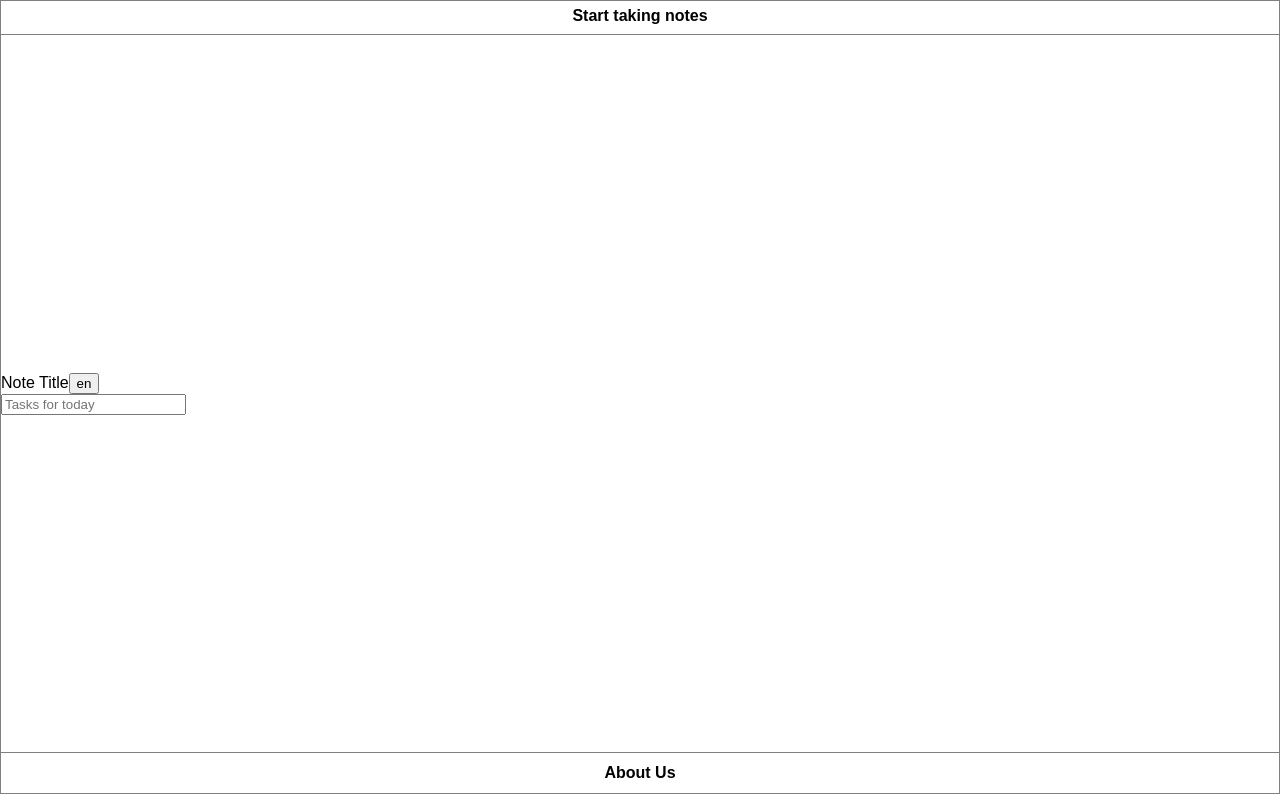
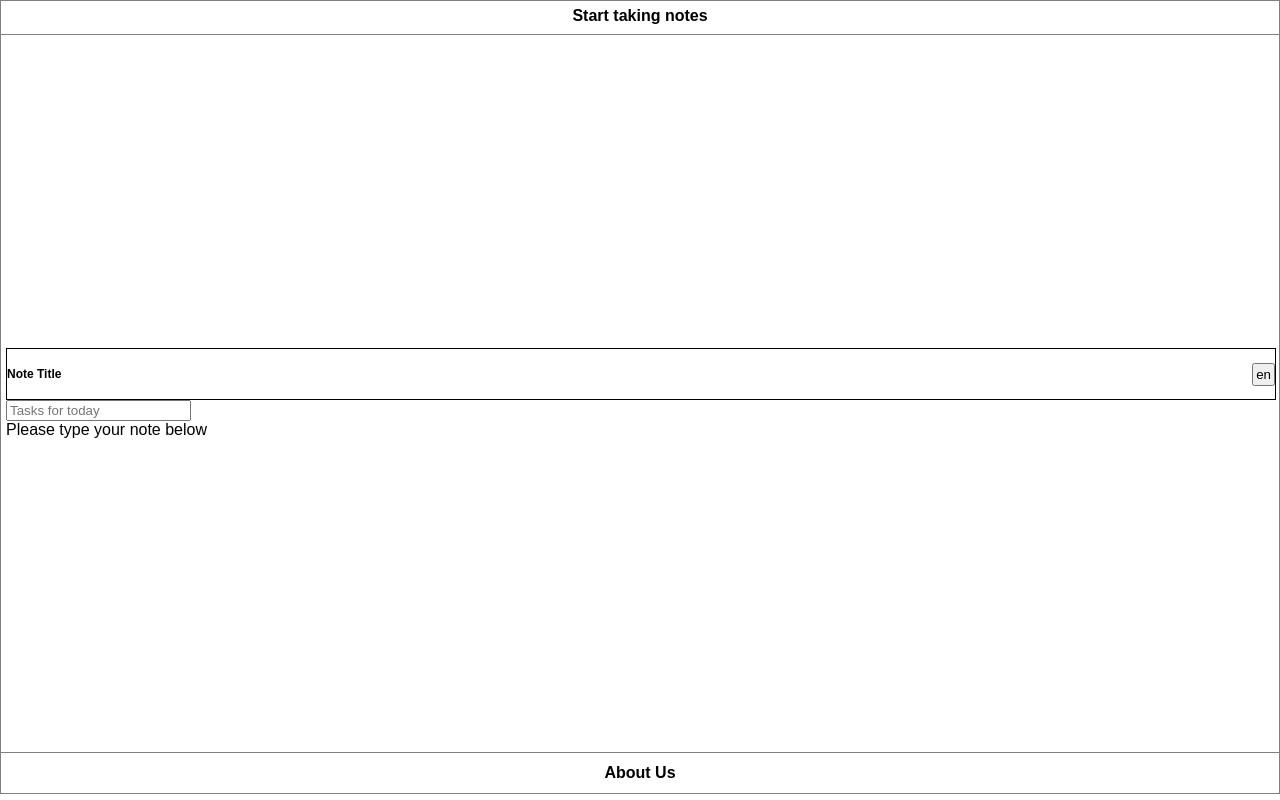
Before and after one commit to arpitajain0811/ReactNotesApp, a React (Create React App) app: page / in a window 1280 px wide. Built offline with nearby package versions, Linux system fonts and the light colour scheme.

Commit message:
Added some css for body component

```diff
--- a/src/body.css
+++ b/src/body.css
@@ -1,3 +1,16 @@
-.Body{
+.Note-title{
+    font-size: 12px;
+    width: 100%;
+    height:50px;
+    border:1px solid black;
+    display: flex;
+    justify-content: space-between;
+    align-items: center;
 
 }
+button{
+    padding:2px;
+}
+.Body{
+    padding:5px;
+}
--- a/src/body.jsx
+++ b/src/body.jsx
@@ -4,13 +4,15 @@ import './body.css';
 const body = () => (
   <div className="Body">
     <div className="Note-title" >
-      <span>Note Title</span>
+      <span><b>Note Title</b></span>
       <button>en</button>
     </div>
     <div className="heading-box">
       <input type="text" placeholder="Tasks for today" />
     </div>
-
+    <div className="note">
+    Please type your note below
+    </div>
   </div>
 );
 
```
